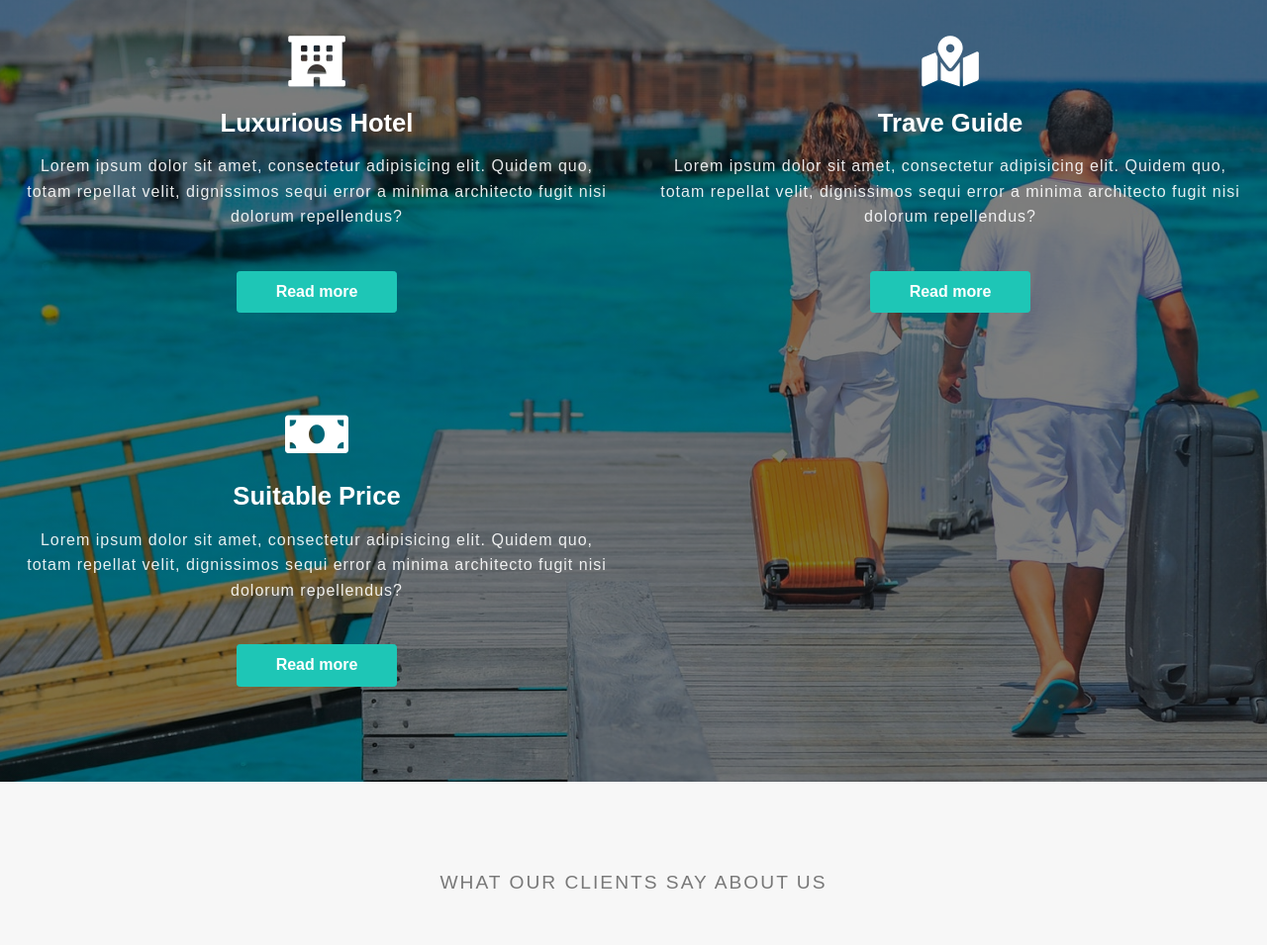
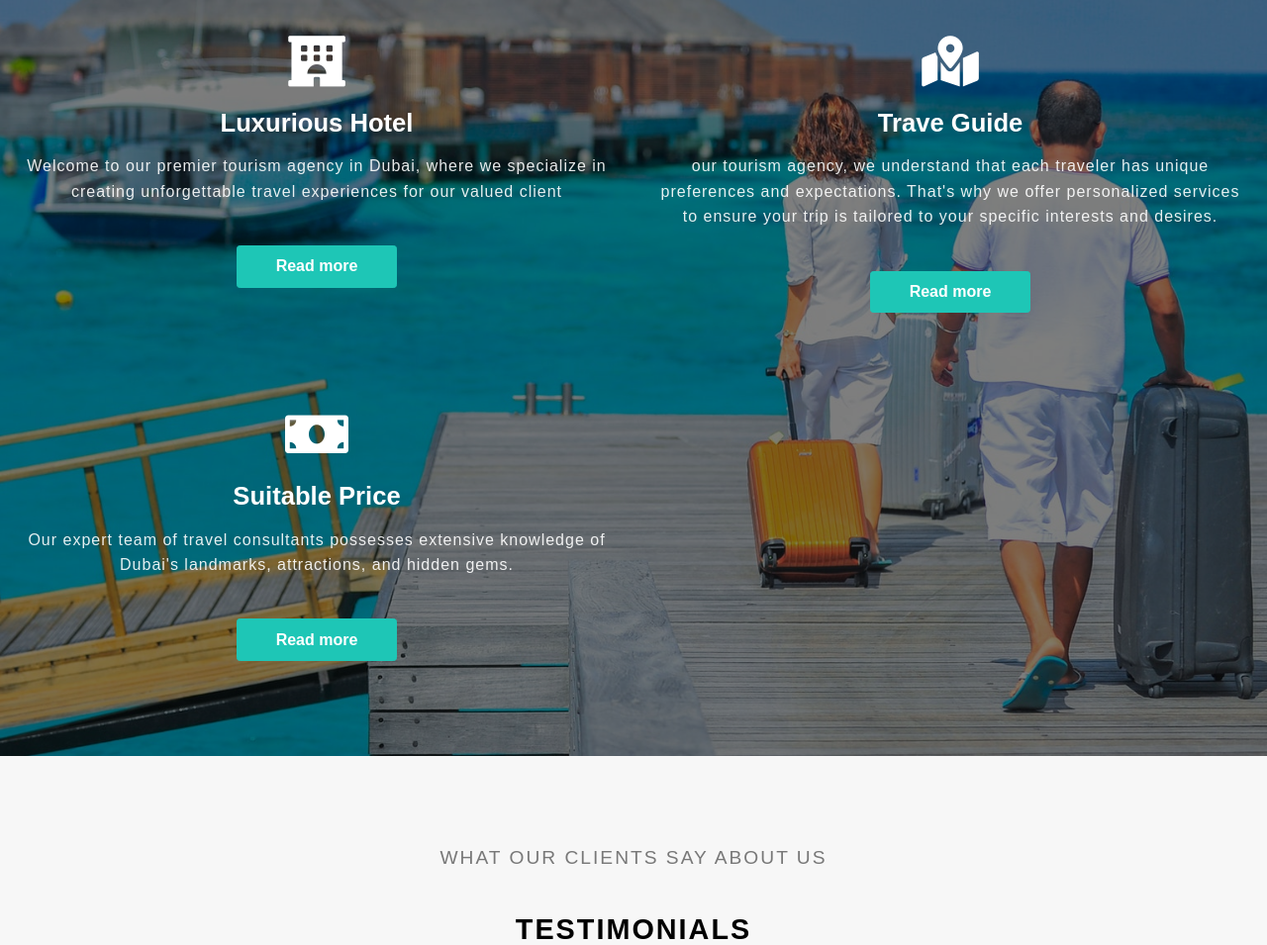
Before and after one commit to Fatimas009/Tourboss.github.io, a plain HTML site: page index.html in a window 1280 px wide. Shown: the part 2472-3427 px from the top of the page at 99% size. Drawn offline with Linux system fonts and the light colour scheme; a web font is replaced by a local one.

Commit message:
addcontent

```diff
--- a/index.html
+++ b/index.html
@@ -145,7 +145,7 @@
                             <i class = "fas fa-hotel"></i>
                         </span>
                         <h3>Luxurious Hotel</h3>
-                        <p class = "text">Lorem ipsum dolor sit amet, consectetur adipisicing elit. Quidem quo, totam repellat velit, dignissimos sequi error a minima architecto fugit nisi dolorum repellendus?</p>
+                        <p class = "text">Welcome to our premier tourism agency in Dubai, where we specialize in creating unforgettable travel experiences for our valued client</p>
                         <a href = "#" class = "btn">Read more</a>
                     </div>
 
@@ -154,7 +154,7 @@
                             <i class = "fas fa-map-marked-alt"></i>
                         </span>
                         <h3>Trave Guide</h3>
-                        <p class = "text">Lorem ipsum dolor sit amet, consectetur adipisicing elit. Quidem quo, totam repellat velit, dignissimos sequi error a minima architecto fugit nisi dolorum repellendus?</p>
+                        <p class = "text">our tourism agency, we understand that each traveler has unique preferences and expectations. That's why we offer personalized services to ensure your trip is tailored to your specific interests and desires.</p>
                         <a href = "#" class = "btn">Read more</a>
                     </div>
 
@@ -163,7 +163,7 @@
                             <i class = "fas fa-money-bill"></i>
                         </span>
                         <h3>Suitable Price</h3>
-                        <p class = "text">Lorem ipsum dolor sit amet, consectetur adipisicing elit. Quidem quo, totam repellat velit, dignissimos sequi error a minima architecto fugit nisi dolorum repellendus?</p>
+                        <p class = "text">Our expert team of travel consultants possesses extensive knowledge of Dubai's landmarks, attractions, and hidden gems.</p>
                         <a href = "#" class = "btn">Read more</a>
                     </div>
                 </div>
```
